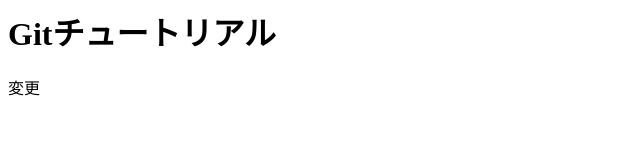
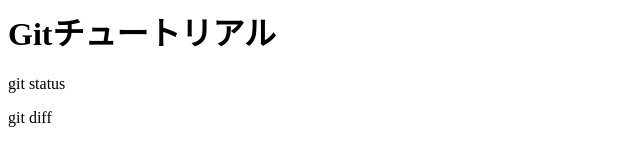
Before and after one commit to ukrage/git_tutorial, a plain HTML site: page index.html in a window 1280 px wide. Shown: the whole page, without its empty margins (0-640 px from the left). Drawn offline with Linux system fonts and the light colour scheme.

Commit message:
git diffを追記

```diff
--- a/index.html
+++ b/index.html
@@ -1,2 +1,3 @@
 <h1>Gitチュートリアル</h1>
-<p>変更</p>
+<p>git status</p>
+<p>git diff</p>
```
